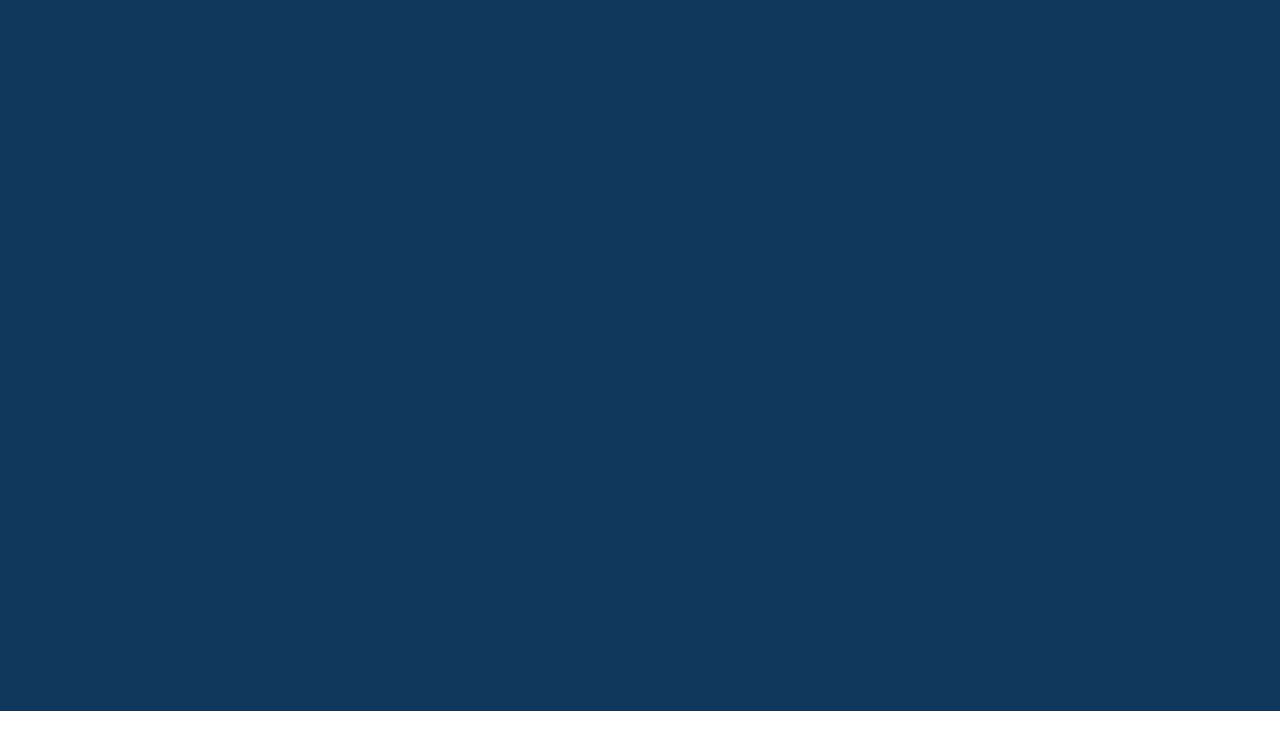
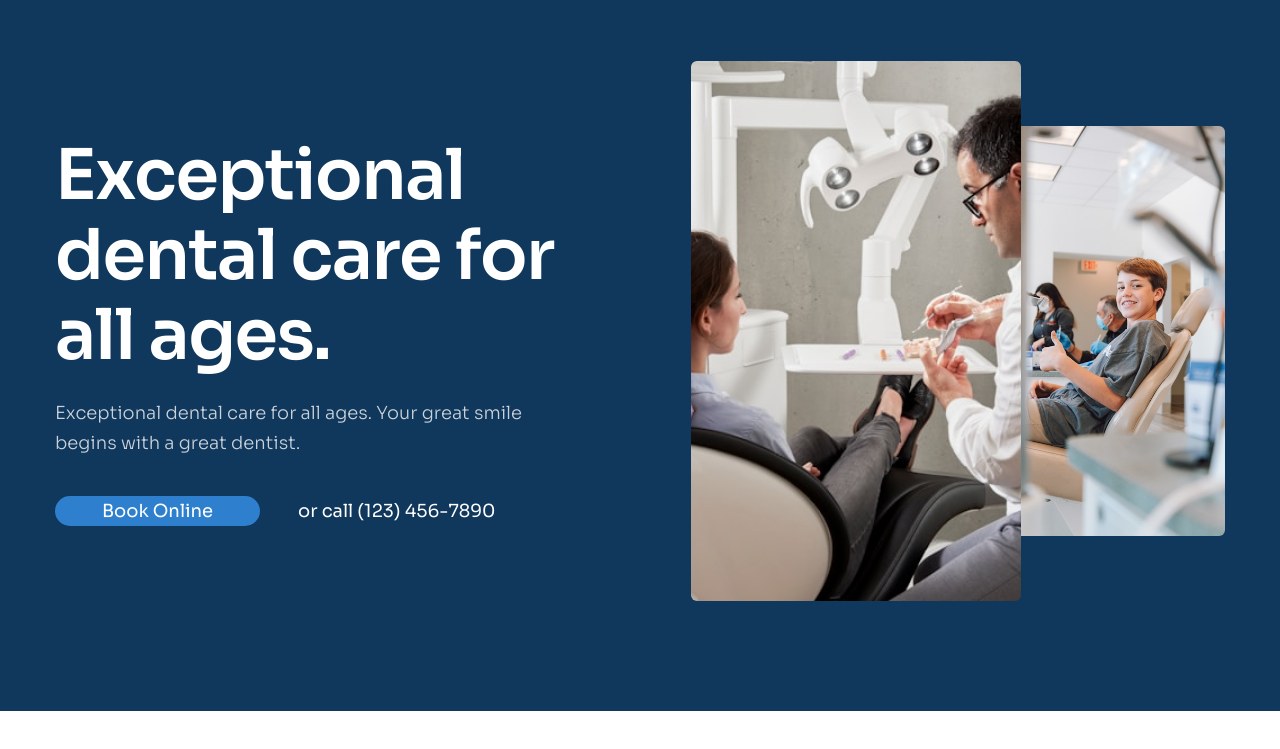
Before and after one commit to QuocTien159/Figma-to-HTML-3, a plain HTML site: page index.html in a window 1280 px wide. Shown: the part 89-838 px from the top of the page. Drawn offline with Linux system fonts and the light colour scheme.

Commit message:
làm hero

```diff
--- a/assets/css/style.css
+++ b/assets/css/style.css
@@ -97,3 +97,72 @@ a {
 .action__login {
   margin-right: 7px;
 }
+
+/* ============================== hero ========================================== */
+.hero {
+  display: flex;
+  padding-top: 76px;
+  align-items: center;
+}
+
+.hero_content {
+  width: 44%;
+}
+.hero__media {
+  flex: 1;
+}
+
+.hero__heading {
+  color: #fff;
+  font-size: 7rem;
+  font-weight: 600;
+  line-height: 1.14;
+  letter-spacing: -1.4px;
+}
+
+.hero__desc {
+  color: #c9d2da;
+  font-size: 1.8rem;
+  font-weight: 300;
+  line-height: 1.67;
+  margin-top: 22px;
+}
+
+.hero__row {
+  margin-top: 38px;
+  display: flex;
+  align-items: center;
+  column-gap: 38px;
+}
+
+.hero__phone {
+  color: #fff;
+  font-size: 1.8rem;
+  font-weight: 400;
+  line-height: 1.67;
+}
+
+.hero__images {
+  display: flex;
+  justify-content: end;
+  align-items: center;
+}
+
+.hero__img-large {
+  width: 330px;
+  height: 540px;
+
+  /* dịch ảnh sang phải */
+  z-index: 1;
+  margin-right: -6px;
+}
+
+.hero__img-small {
+  width: 210px;
+  height: 410px;
+}
+
+.hero__img {
+  border-radius: 6px;
+  object-fit: cover;
+}
--- a/index.html
+++ b/index.html
@@ -126,6 +126,38 @@
             <a href="#!" class="btn action__signup">Sign Up</a>
           </div>
         </div>
+
+        <!-- hero -->
+        <section class="hero">
+          <!-- hero left -->
+          <section class="hero_content">
+            <h1 class="hero__heading">Exceptional dental care for all ages.</h1>
+            <p class="hero__desc">
+              Exceptional dental care for all ages. Your great smile begins with
+              a great dentist.
+            </p>
+            <div class="hero__row">
+              <a href="#!" class="btn">Book Online</a>
+              <span class="hero__phone">or call (123) 456-7890</span>
+            </div>
+          </section>
+
+          <!-- hero right -->
+          <div class="hero__media">
+            <figure class="hero__images">
+              <img
+                src="./assets/img/hero-1.jpg"
+                alt="Exceptional dental care for all ages."
+                class="hero__img hero__img-large"
+              />
+              <img
+                src="./assets/img/hero-2.jpg"
+                alt="Exceptional dental care for all ages."
+                class="hero__img hero__img-small"
+              />
+            </figure>
+          </div>
+        </section>
       </div>
     </header>
   </body>
```
Also changed, not shown: assets/img/hero-1.jpg (added), assets/img/hero-2.jpg (added).
